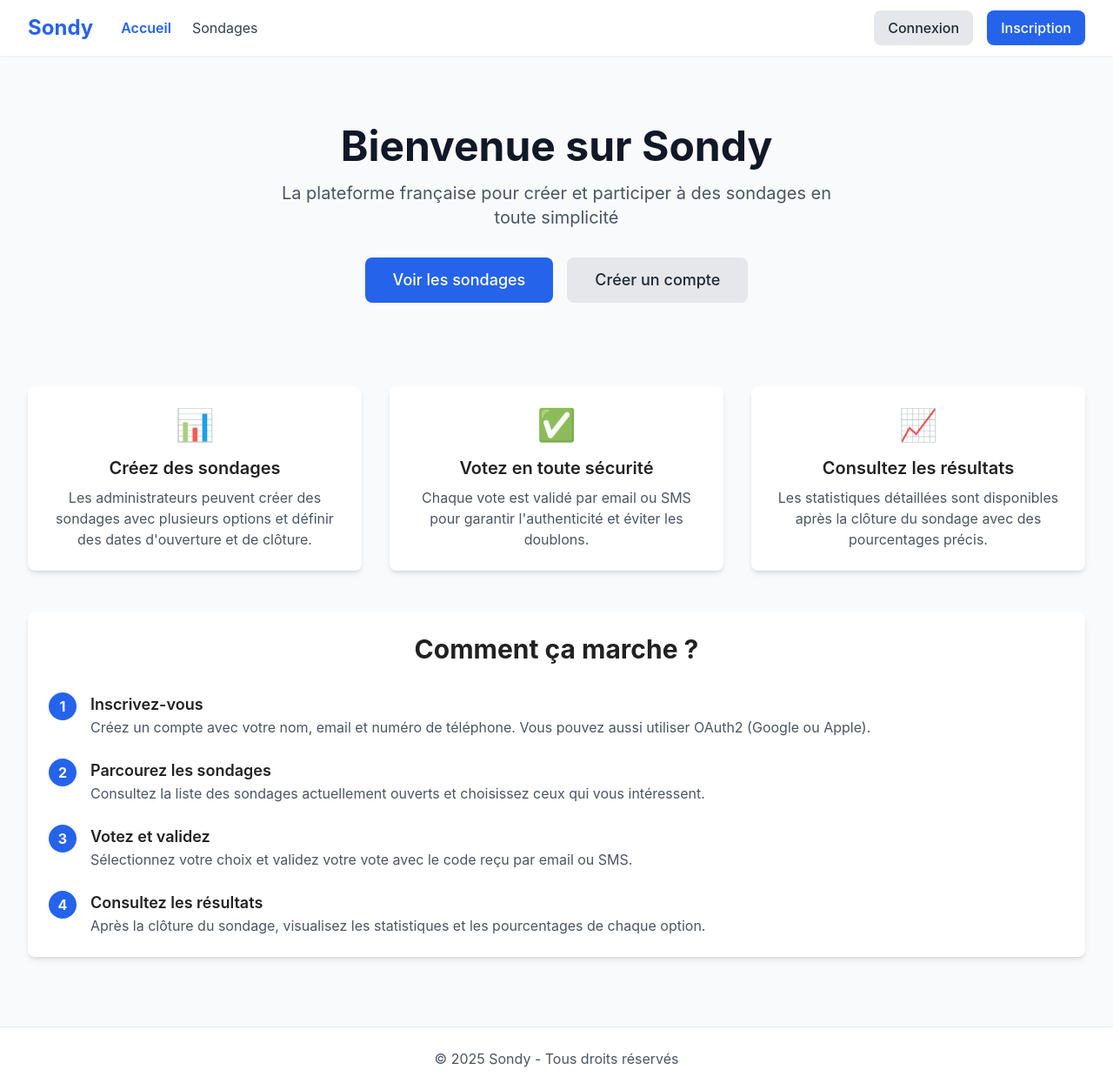
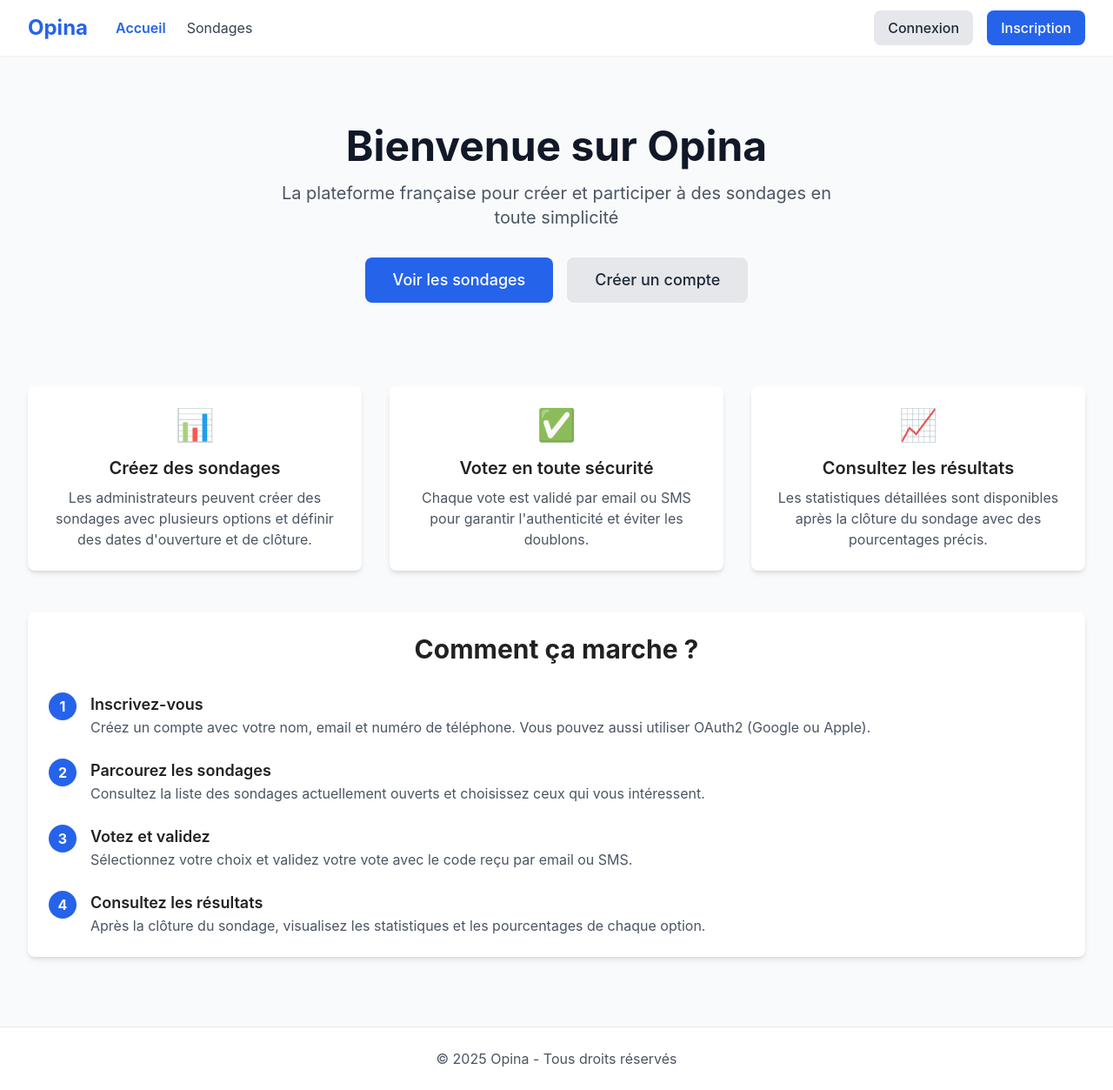
Before and after one commit to goodtobebad/Opina, a React (Vite) app in the folder frontend/: page / in a window 1280 px wide. Shown: the whole page at 87% size. Built offline with nearby package versions, Linux system fonts and the light colour scheme.

Commit message:
Change name to Opina

```diff
--- a/frontend/index.html
+++ b/frontend/index.html
@@ -4,7 +4,7 @@
     <meta charset="UTF-8" />
     <link rel="icon" type="image/svg+xml" href="/vite.svg" />
     <meta name="viewport" content="width=device-width, initial-scale=1.0" />
-    <title>Sondy - Créez et participez à des sondages</title>
+    <title>Opina - Créez et participez à des sondages</title>
   </head>
   <body>
     <div id="root"></div>
--- a/frontend/src/components/Layout.tsx
+++ b/frontend/src/components/Layout.tsx
@@ -22,7 +22,7 @@ export default function Layout() {
           <div className="flex justify-between h-16">
             <div className="flex items-center space-x-8">
               <Link to="/" className="flex items-center">
-                <h1 className="text-2xl font-bold text-primary-600">Sondy</h1>
+                <h1 className="text-2xl font-bold text-primary-600">Opina</h1>
               </Link>
               <div className="hidden md:flex space-x-6">
                 <Link to="/" className={isActive('/')}>
@@ -87,7 +87,7 @@ export default function Layout() {
       <footer className="bg-white border-t mt-12">
         <div className="max-w-7xl mx-auto px-4 sm:px-6 lg:px-8 py-6">
           <p className="text-center text-gray-600">
-            © 2025 Sondy - Tous droits réservés
+            © 2025 Opina - Tous droits réservés
           </p>
         </div>
       </footer>
--- a/frontend/src/pages/Accueil.tsx
+++ b/frontend/src/pages/Accueil.tsx
@@ -9,7 +9,7 @@ export default function Accueil() {
       {/* Hero Section */}
       <section className="text-center py-12">
         <h1 className="text-5xl font-bold text-gray-900 mb-4">
-          Bienvenue sur Sondy
+          Bienvenue sur Opina
         </h1>
         <p className="text-xl text-gray-600 mb-8 max-w-2xl mx-auto">
           La plateforme française pour créer et participer à des sondages en toute simplicité
```
Also changed, not shown: 2 other files (tests, documents, lock files or other folders).
